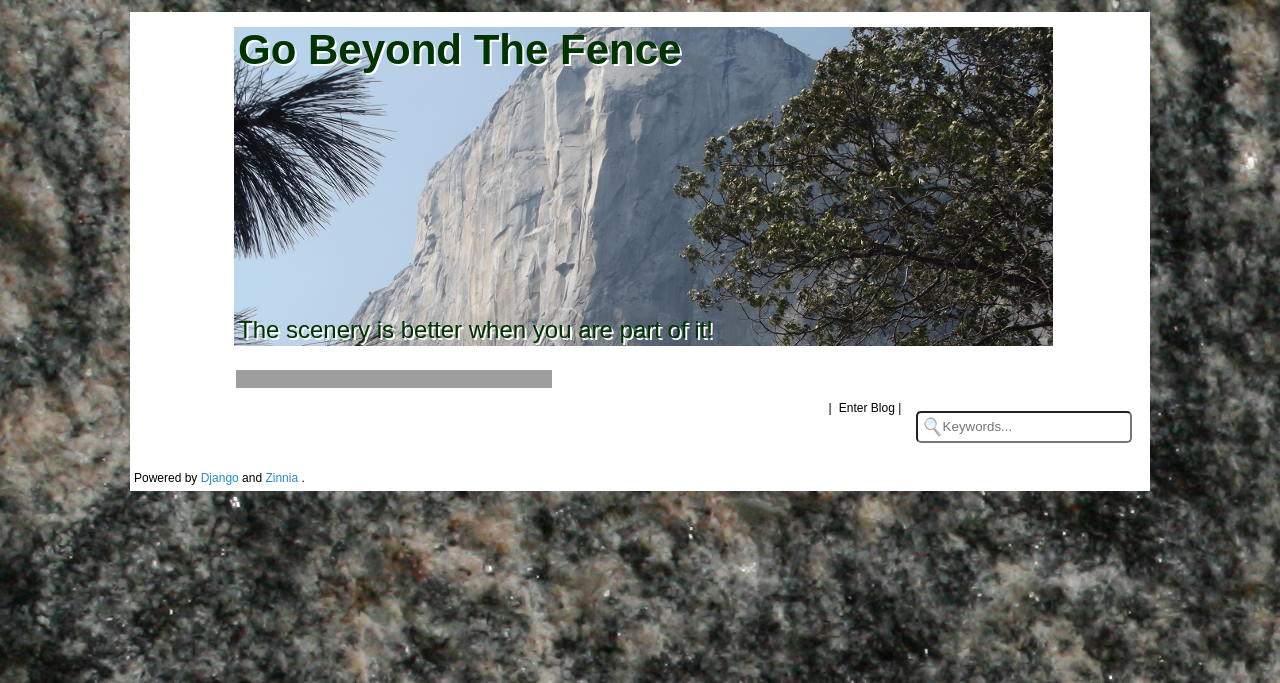
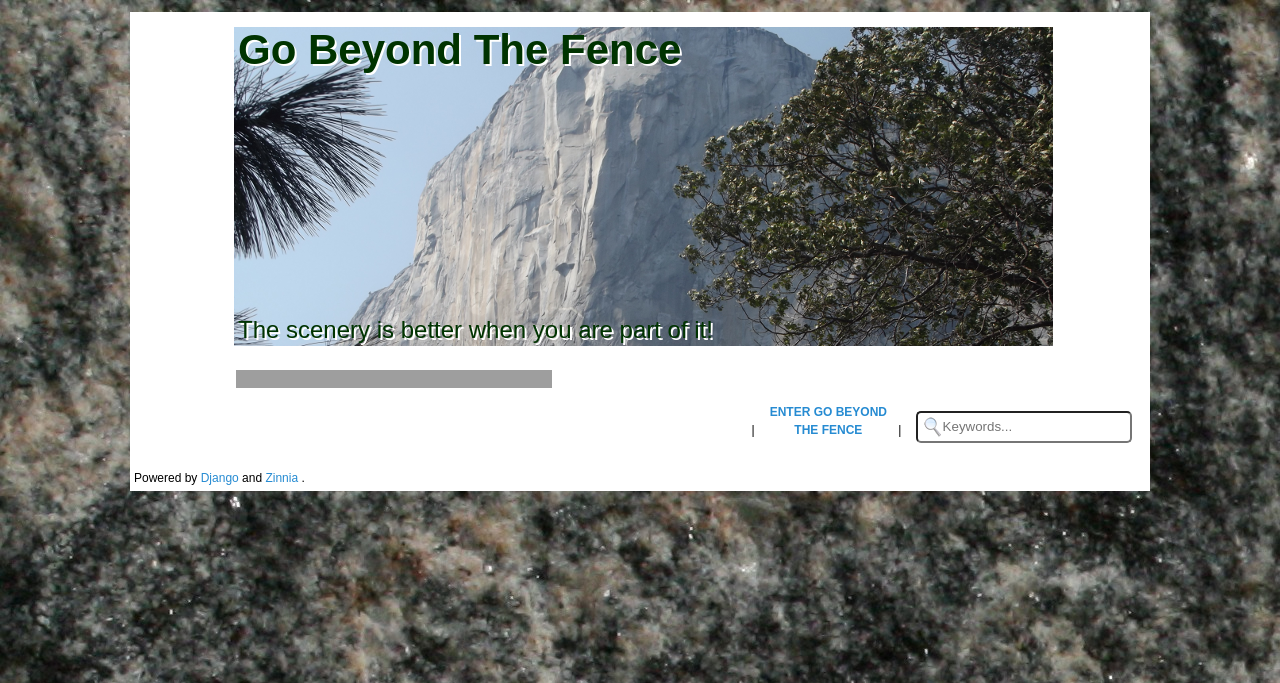
Before and after one commit to Tanner272003/Blog, a Django app: page /about/ in a window 1280 px wide. Shown: the top 683 px of the page. Run offline with Django 3.2, Linux system fonts and the light colour scheme; parts of the project's set-up code (start-up, migrations or seed data) failed here and were passed over; grey boxes are pictures that could not be loaded.

Commit message:
editing about page

```diff
--- a/web/mysite/templates/about.html
+++ b/web/mysite/templates/about.html
@@ -44,8 +44,8 @@
 			</li>
             <li>
 
-              <link rel="home" href="{% url "enocktest.herokuapp.com/blog" %}" />
-                {% trans "Enter Blog" %}
+              <a href="{% url 'about' %}"  title="{% trans "Enter Go Beyond The Fence" %}" class="navbar" rel="enter blog">
+                {% trans "Enter Go Beyond The Fence" %}
               </a>
 
             </li>
```
